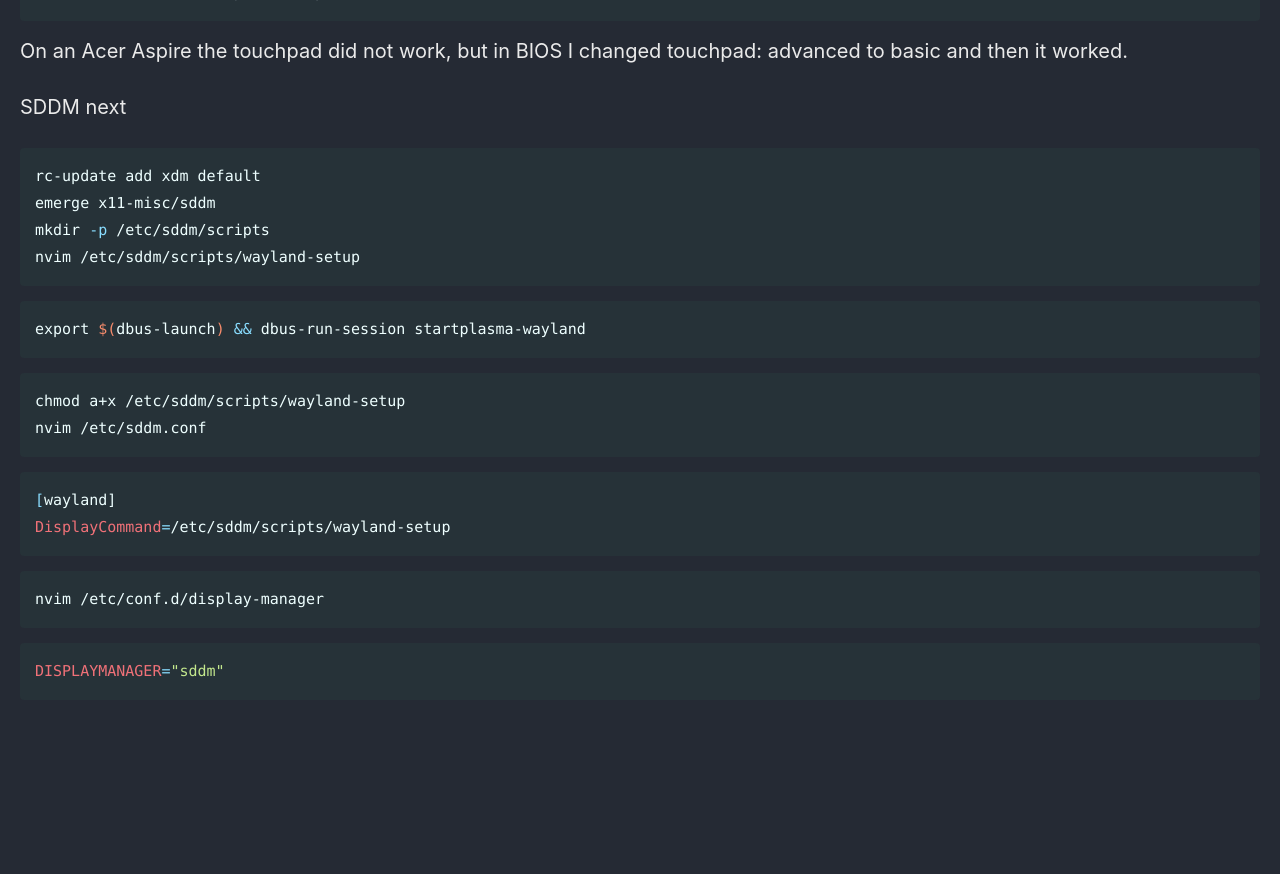
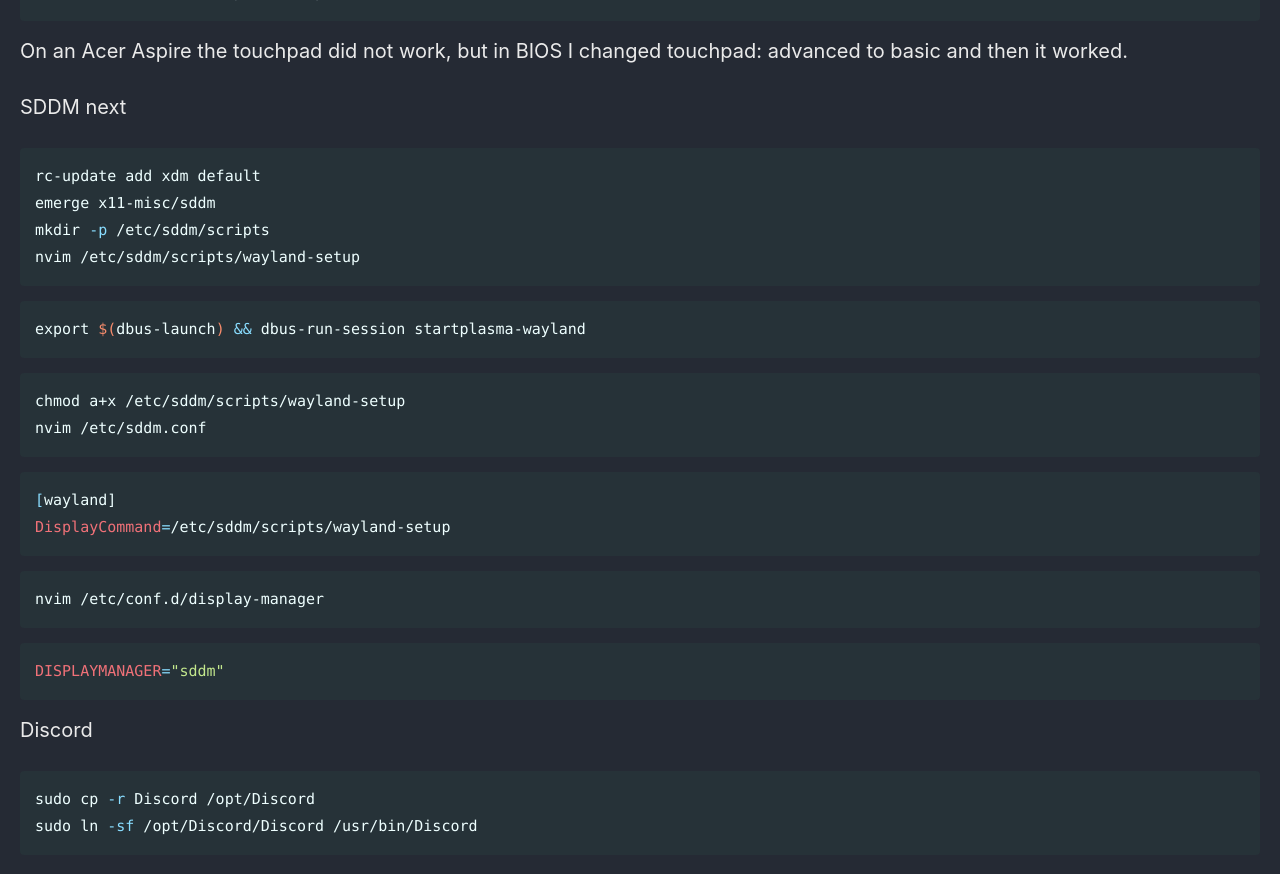
Before and after one commit to Connor-McCartney/Connor-McCartney.github.io, a Jekyll site: the page built from _pages/misc/gentoo.md, in a window 1280 px wide and 900 px high, scrolled down 6336 px. Shown: the top 874 px of the window. Built offline with Jekyll 4.4.1, drawn with Linux system fonts in a browser that asks for light colours; cached includes are drawn as plain includes; our own code applies the rules of GitHub Pages for plain Markdown files; before the commit the page ends 7081 px from its top, so only the background shows below that.

Commit message:
Update gentoo.md

````diff
--- a/_pages/misc/gentoo.md
+++ b/_pages/misc/gentoo.md
@@ -311,3 +311,10 @@ nvim /etc/conf.d/display-manager
 ```bash
 DISPLAYMANAGER="sddm"
 ```
+
+Discord
+
+```bash
+sudo cp -r Discord /opt/Discord
+sudo ln -sf /opt/Discord/Discord /usr/bin/Discord
+```
````
